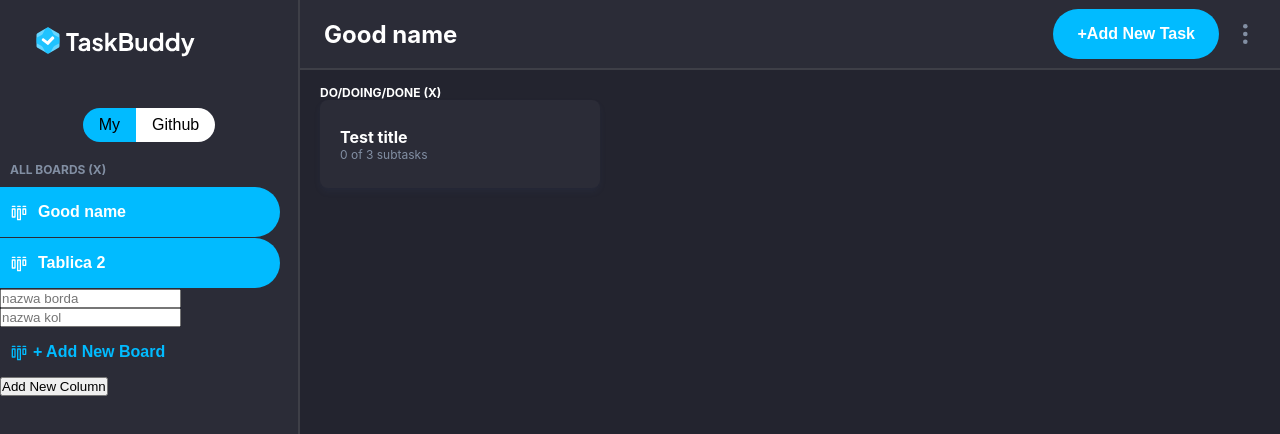
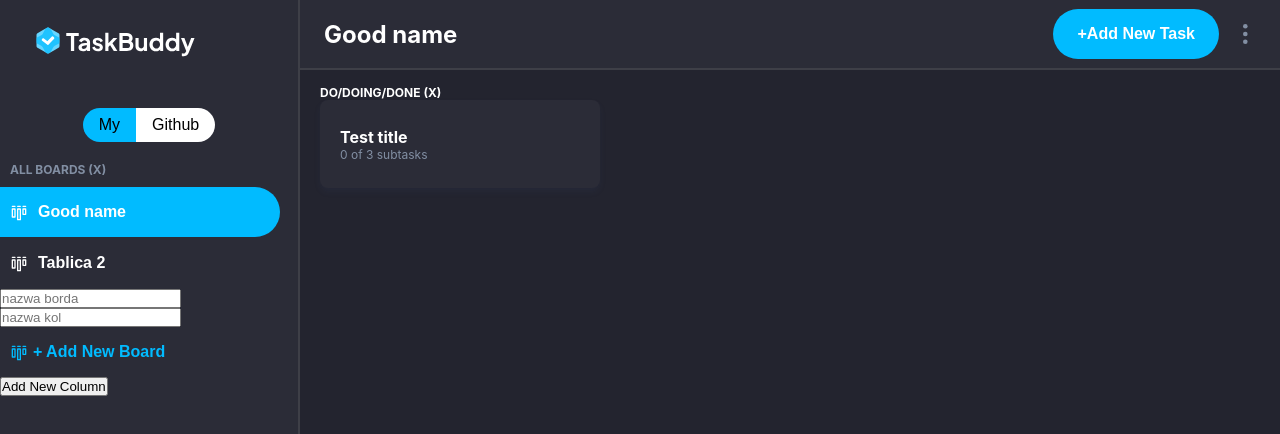
Before and after one commit to Xoviec/TaskBuddy, a React (Create React App) app: page / in a window 1280 px wide. Shown: the top 434 px of the page. Built offline with nearby package versions, Linux system fonts and the light colour scheme; the HTML template or start-up script is replaced by a standard one.

Commit message:
ui improvements

```diff
--- a/src/components/sidebar.jsx
+++ b/src/components/sidebar.jsx
@@ -37,7 +37,7 @@ export const Sidebar = ({
         return (
           <>
             <div key={board.name}>
-              <button className="board--active" onClick={changeActiveBoard}>
+              <button className={`sidebar-board ${activeBoard===board.name ? `sidebar-board-active` : ``}`} onClick={changeActiveBoard}>
                 <img className="kanban-logo" src={kanbanLogo} />
                 <p className="marle">{board.name}</p>
               </button>
--- a/src/index.css
+++ b/src/index.css
@@ -34,8 +34,8 @@ body {
   font-size: 1.2rem;
   margin-bottom: 1rem;
 }
-.board--active {
-  background-color: var(--main-color);
+.sidebar-board {
+  background-color:transparent;
   border-top-right-radius: 25px;
   border-bottom-right-radius: 25px;
   border: none;
@@ -48,6 +48,18 @@ body {
   text-align: left;
   padding-left: 3rem;
   min-height: 5rem;
+  transition: 0.2s;
+}
+
+.sidebar-board:hover{
+  background-color: #58d3ff;
+}
+
+.sidebar-board-active{
+  background-color: var(--main-color);
+  transition: 0.2s;
+
+
 }
 
 .btn-add-task {
```
